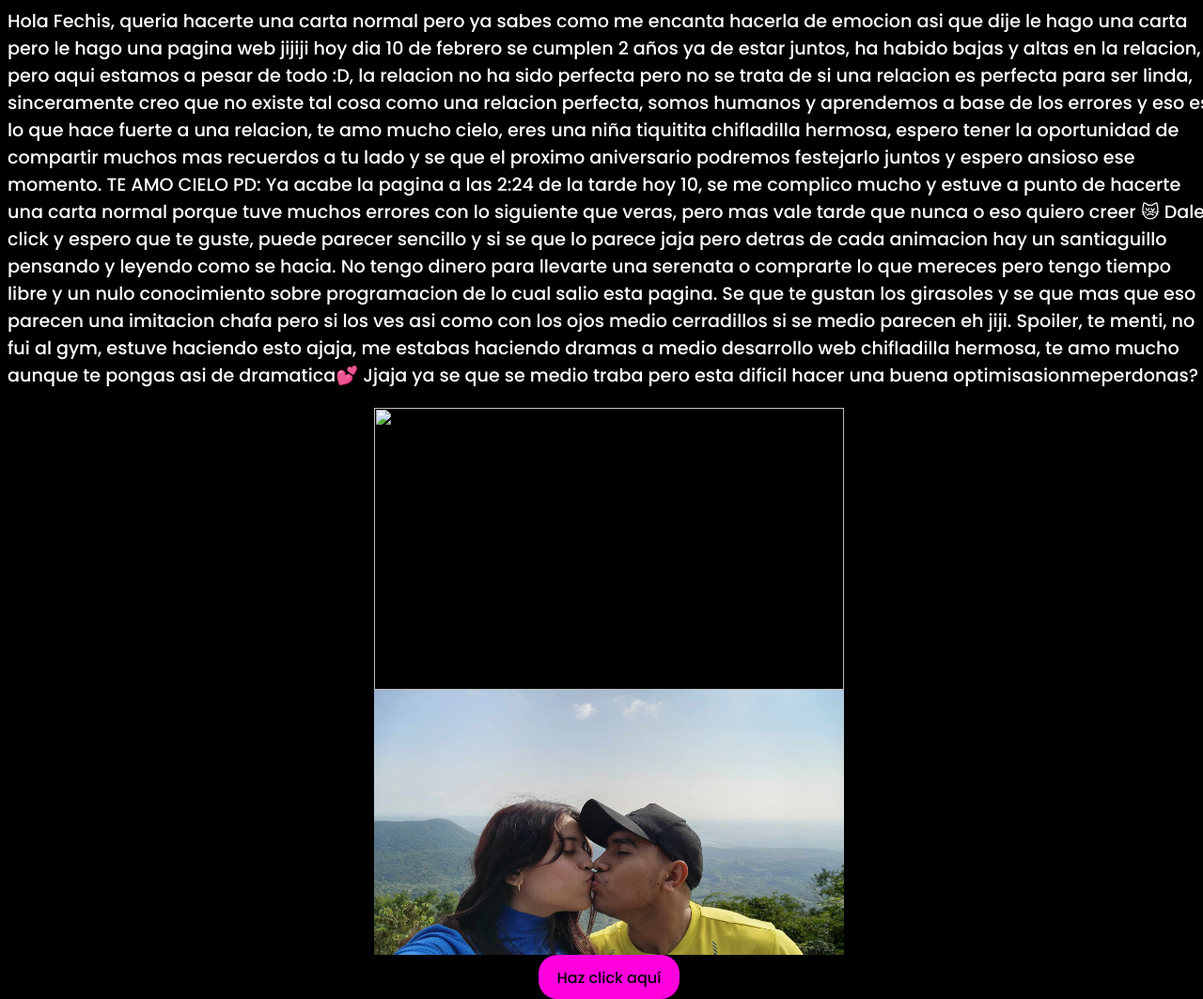
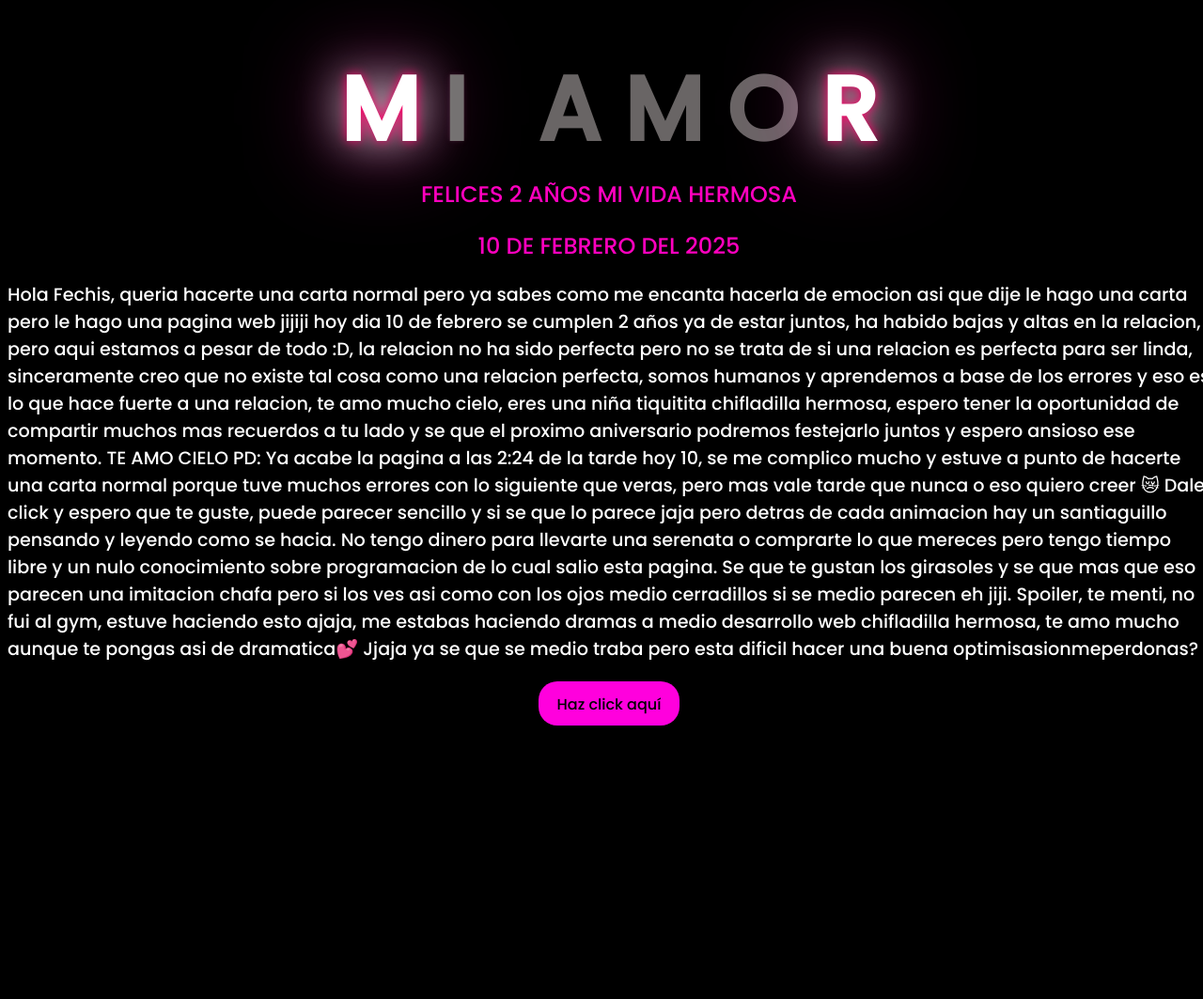
Before and after one commit to Comanche-uw/Comanche-uw.github.io, a plain HTML site: page index.html in a window 1280 px wide. Shown: the whole page at 94% size. After the commit the page ends 816 px from the top, so only its background shows below. Drawn offline with Linux system fonts and the light colour scheme; files whose address does not match are found by name.

Commit message:
Add files via upload

```diff
--- a/index.html
+++ b/index.html
@@ -44,13 +44,6 @@
             Jjaja ya se que se medio traba pero esta dificil hacer una buena optimisasionmeperdonas?
         </span>
     </div>
-    <img src="C:\Users\Santiago\Pictures\475193597_9363647167028556_1016651100073702375_n.jpg"
-    width="500"
-    height="300">
-    <img src="C:\Users\Santiago\Pictures\nosotros.jpg"
-    width="500"
-    height="300">
-
     <div class="button">
         <button>
             <a href="FLORES.html">Haz click aquí</a>
```
